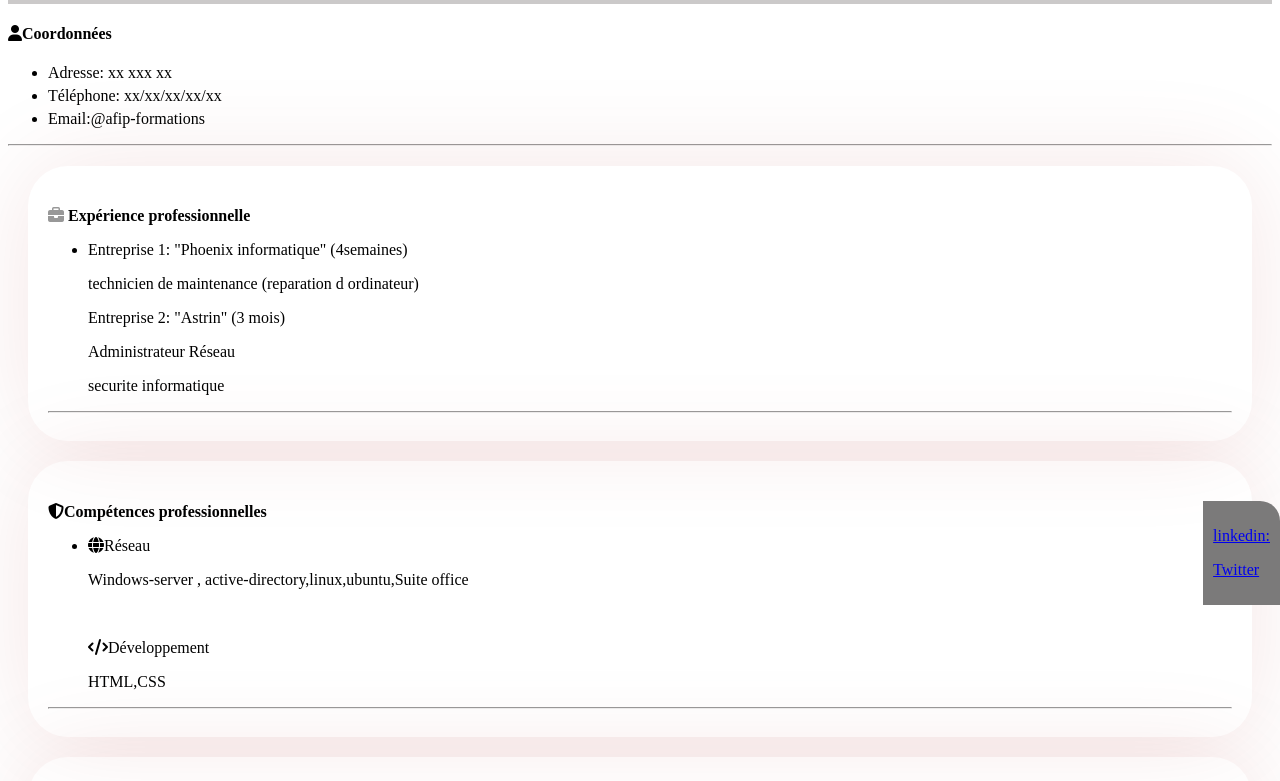
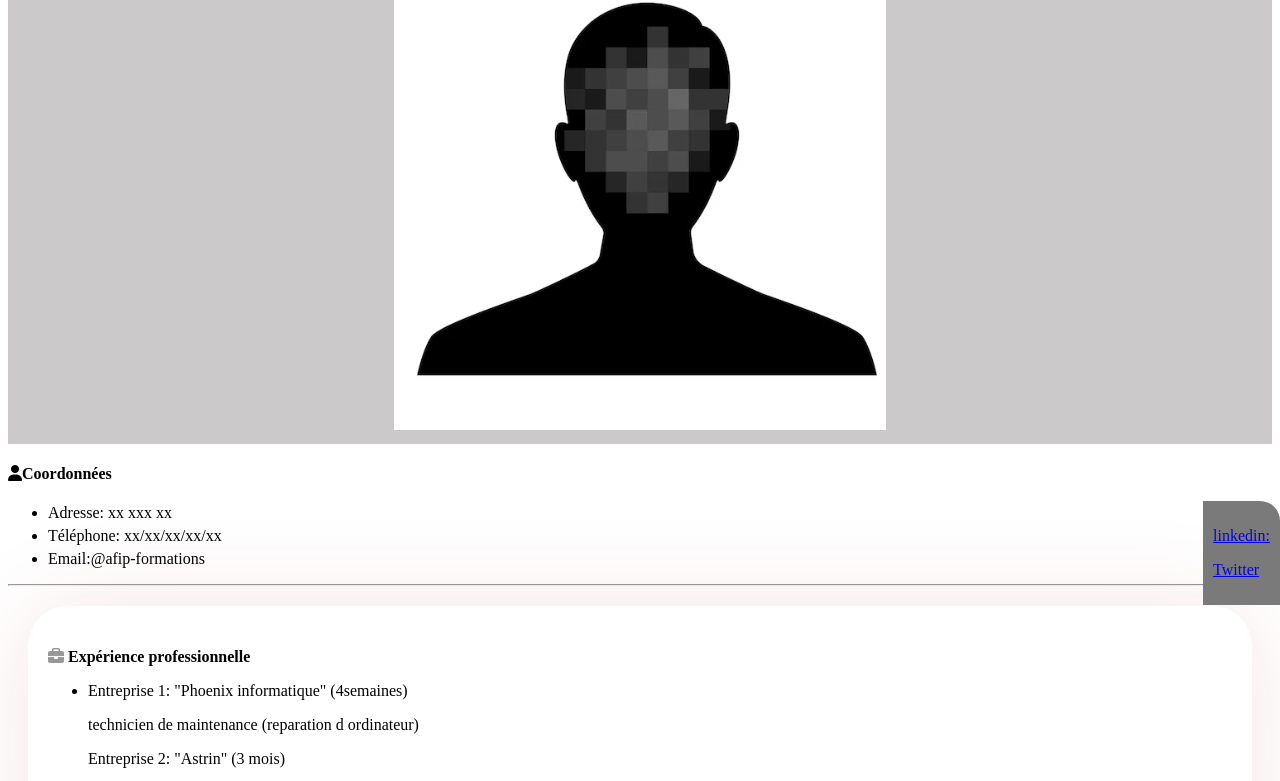
Before and after one commit to rayy58/cv, a plain HTML site: page index.html in a window 1280 px wide. Shown: the part 195-976 px from the top of the page. Drawn offline with Linux system fonts and the light colour scheme.

Commit message:
Update style.css

```diff
--- a/style.css
+++ b/style.css
@@ -15,10 +15,6 @@ header {
     text-align: center;
     padding: 10px 0;
 }
-header > img {
-    width: 50px;
-}
-
 
 section {
     margin: 20px;
```
